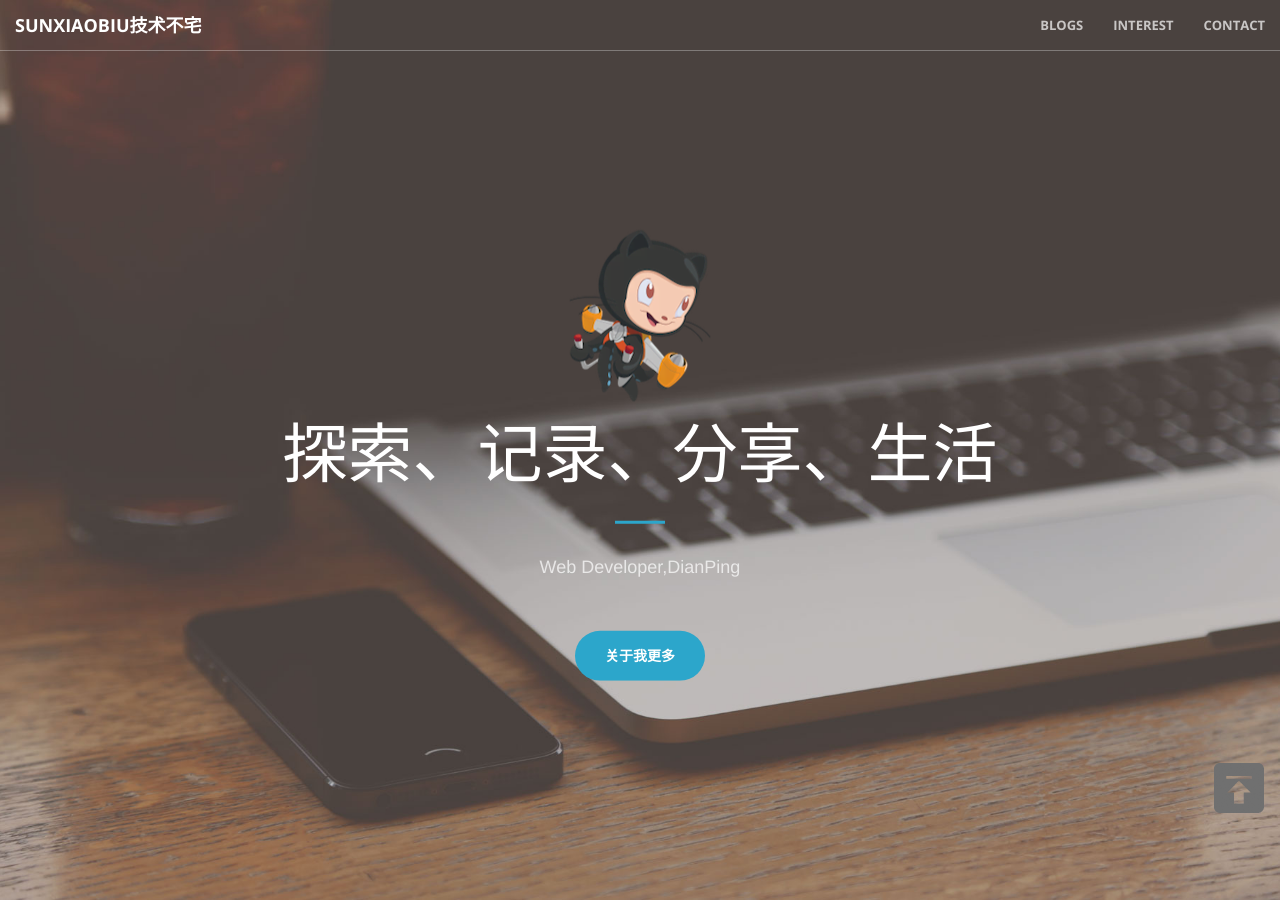
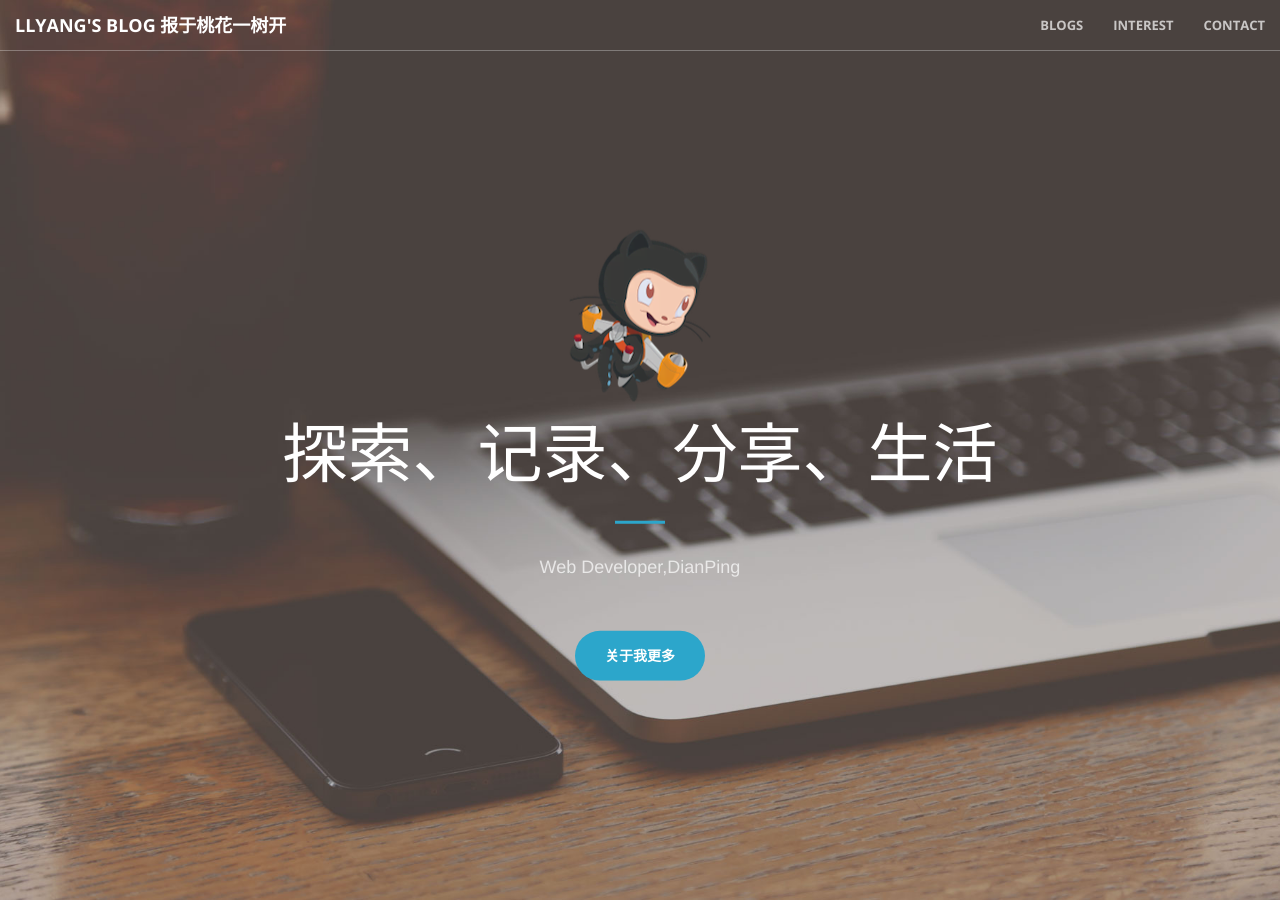
Before and after one commit to llyangMax/llyangBlog, a Jekyll site: the page built from index.html, in a window 1280 px wide and 900 px high. Built offline with Jekyll 4.4.1, drawn with Linux system fonts in a browser that asks for light colours; nearby versions of some CDN libraries; emoji names are drawn with the system emoji font; library files that are not in the unit come from our copies; Markdown is read by kramdown in place of the engine named in the settings; the list of posts is cut into pages by our own code; comment, search, counter and statistics services are not loaded.

Commit message:
blog模板

```diff
--- a/_config.yml
+++ b/_config.yml
@@ -3,11 +3,11 @@
 email: llyangmax@163.com
 description: Source of me.
 localurl: "" # the subpath of your site, e.g. /blog/
-url: http://llyangmax.github.io # the base hostname & protocol for your site
+url: http://llyRayYoung.github.io # the base hostname & protocol for your site
 me-img: "/img/HeadPicture.png"
 
 twitter_username:
-github_username: llyangmax
+github_username: llyRayYoung
 
 # This is the default format.
 # For more see: http://jekyllrb.com/docs/permalinks/
@@ -16,8 +16,8 @@
 exclude: [".rvmrc", ".rbenv-version", "README.md", "Rakefile", "changelog.md"]
 highlighter: pygments
 
-# assets: http://sunxiaobiu.github.io/assets
-# baseurl: http://sunxiaobiu.github.io
+assets: http://llyangmax.github.io/assets
+baseurl: http://llyangmax.github.io
 
 # pagination
 paginate: 10
@@ -91,7 +91,7 @@
   # zhihu: llyangmax     ## e.g. jark  for http://www.zhihu.com/people/jark
   email: llyangmax@163.com     ## e.g. imjark@gmail.com
   twitter:    ## e.g. jarkwu for https://twitter.com/jarkwu
-  github: llyangmax    ## e.g. wuchong for https://github.com/wuchong
+  github: llyRayYoung    ## e.g. wuchong for https://github.com/wuchong
   # facebook: xiaobiu.sun  ## e.g. imjark for https://facebook.com/imjark
   linkedin:   ## e.g. wuchong1014 for https://www.linkedin.com/in/wuchong1014
   google_plus:    ## e.g. "111190881341800841449" for https://plus.google.com/u/0/111190881341800841449, the "" is needed!
--- a/_includes/nav.html
+++ b/_includes/nav.html
@@ -8,7 +8,7 @@
                 <span class="icon-bar"></span>
                 <span class="icon-bar"></span>
             </button>
-            <a class="navbar-brand page-scroll" href="#page-top">SunXiaobiu技术不宅</a>
+            <a class="navbar-brand page-scroll" href="#page-top">llyang's Blog 报于桃花一树开</a>
         </div>
 
         <!-- Collect the nav links, forms, and other content for toggling -->
```
